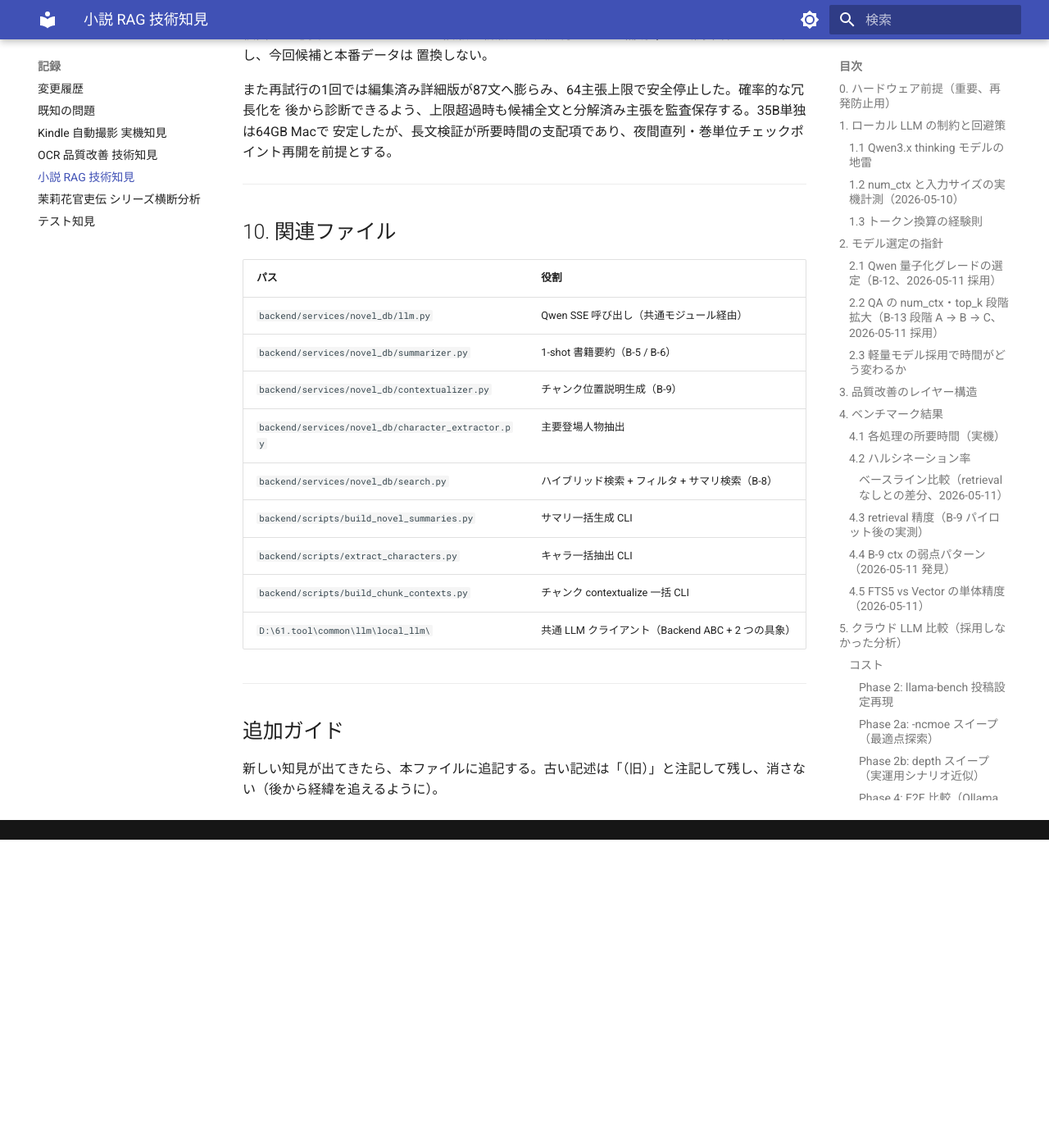
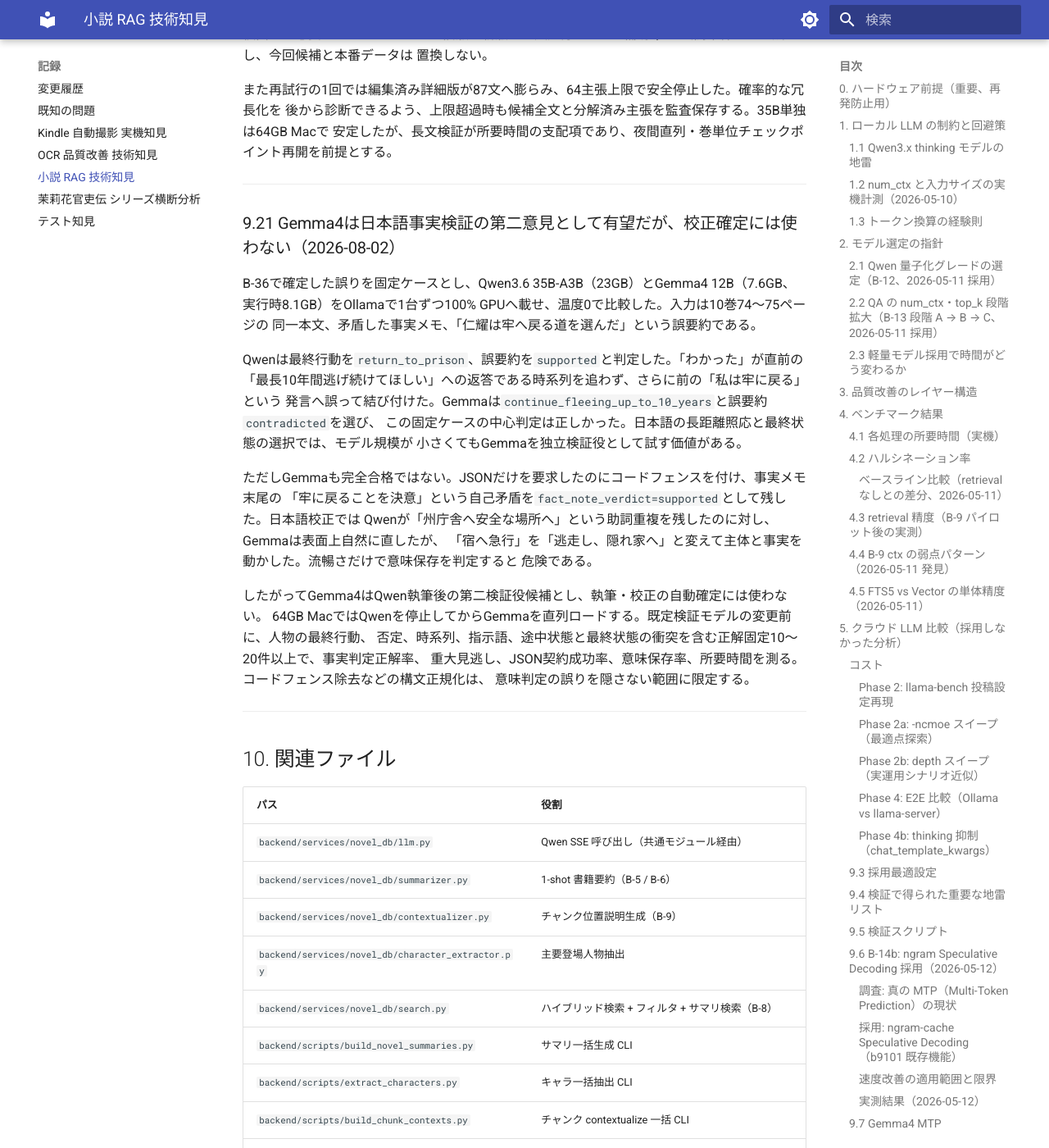
Before and after one commit to kkmmyr/Pic2PDF_Viewer, an MkDocs documentation site: the page built from docs/log/技術知見/小説RAG_技術知見.md, in a window 1280 px wide and 1400 px high, scrolled down 21780 px. Shown: the whole window at 82% size. Built offline with MkDocs 1.6.1 and Material for MkDocs 9.7.7, drawn with Linux system fonts in a browser that asks for light colours; before the commit the page ends 22804 px from its top, so only the background shows below that.

Commit message:
docs(novel-db): record Gemma4 verifier comparison
Compare Qwen3.6 35B-A3B and Gemma4 12B on the fixed volume 10
contradiction, and document Gemma as a candidate second verifier only.

Co-Authored-By: Codex GPT-5 <noreply@anthropic.com>

```diff
--- a/docs/log/技術知見/小説RAG_技術知見.md
+++ b/docs/log/技術知見/小説RAG_技術知見.md
@@ -738,6 +738,32 @@ RAG側はQA承認済みの `pages.full_text` を入力とし、OCR候補選択
 
 ---
 
+### 9.21 Gemma4は日本語事実検証の第二意見として有望だが、校正確定には使わない（2026-08-02）
+
+B-36で確定した誤りを固定ケースとし、Qwen3.6 35B-A3B（23GB）とGemma4 12B（7.6GB、
+実行時8.1GB）をOllamaで1台ずつ100% GPUへ載せ、温度0で比較した。入力は10巻74〜75ページの
+同一本文、矛盾した事実メモ、「仁耀は牢へ戻る道を選んだ」という誤要約である。
+
+Qwenは最終行動を`return_to_prison`、誤要約を`supported`と判定した。「わかった」が直前の
+「最長10年間逃げ続けてほしい」への返答である時系列を追わず、さらに前の「私は牢に戻る」という
+発言へ誤って結び付けた。Gemmaは`continue_fleeing_up_to_10_years`と誤要約`contradicted`を選び、
+この固定ケースの中心判定は正しかった。日本語の長距離照応と最終状態の選択では、モデル規模が
+小さくてもGemmaを独立検証役として試す価値がある。
+
+ただしGemmaも完全合格ではない。JSONだけを要求したのにコードフェンスを付け、事実メモ末尾の
+「牢に戻ることを決意」という自己矛盾を`fact_note_verdict=supported`として残した。日本語校正では
+Qwenが「州庁舎へ安全な場所へ」という助詞重複を残したのに対し、Gemmaは表面上自然に直したが、
+「宿へ急行」を「逃走し、隠れ家へ」と変えて主体と事実を動かした。流暢さだけで意味保存を判定すると
+危険である。
+
+したがってGemma4はQwen執筆後の第二検証役候補とし、執筆・校正の自動確定には使わない。
+64GB MacではQwenを停止してからGemmaを直列ロードする。既定検証モデルの変更前に、人物の最終行動、
+否定、時系列、指示語、途中状態と最終状態の衝突を含む正解固定10〜20件以上で、事実判定正解率、
+重大見逃し、JSON契約成功率、意味保存率、所要時間を測る。コードフェンス除去などの構文正規化は、
+意味判定の誤りを隠さない範囲に限定する。
+
+---
+
 ## 10. 関連ファイル
 
 | パス | 役割 |
```
Also changed, not shown: docs/design/詳細設計/機能別/小説RAG_パイプライン設計.md (+6 -0 lines), docs/log/変更履歴.md (+11 -0 lines), docs/log/計画/バックログ.md (+4 -0 lines).
